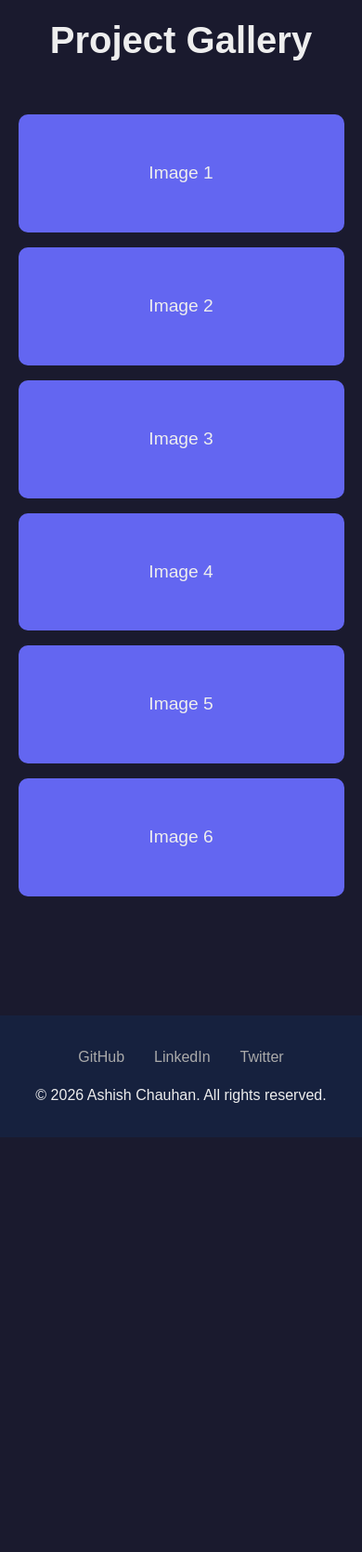
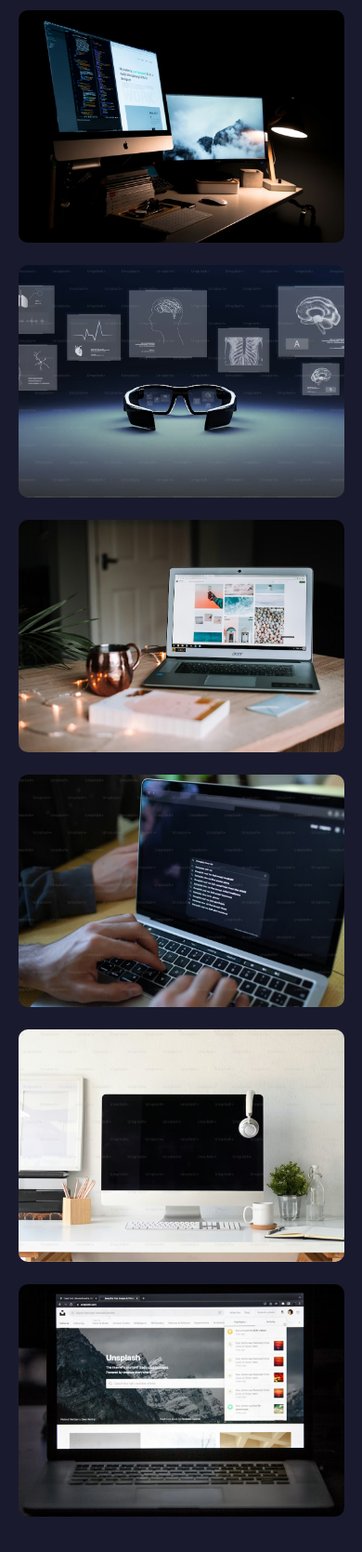
Before and after one commit to Ashishchauhan528/Project-portfolio, a plain HTML site: page projects.html in a window 390 px wide. Shown: the part 920-2589 px from the top of the page at 93% size. Before the commit the page ends 2143 px from the top, so only its background shows below. Drawn offline with Linux system fonts and the light colour scheme.

Commit message:
updated gallery and improved portfolio styling

```diff
--- a/projects.html
+++ b/projects.html
@@ -39,15 +39,26 @@
         </section>
 
         <section class="gallery">
-            <h2>Project Gallery</h2>
             <div class="grid-gallery">
-                <div class="grid-item">Image 1</div>
-                <div class="grid-item">Image 2</div>
-                <div class="grid-item">Image 3</div>
-                <div class="grid-item">Image 4</div>
-                <div class="grid-item">Image 5</div>
-                <div class="grid-item">Image 6</div>
-            </div>
+    <div class="grid-item">
+        <img src="img1.avif" alt="Project image 1">
+    </div>
+    <div class="grid-item">
+        <img src="img2.avif" alt="Project image 2">
+    </div>
+    <div class="grid-item">
+        <img src="img3.avif" alt="Project image 3">
+    </div>
+    <div class="grid-item">
+        <img src="img4.avif" alt="Project image 4">
+    </div>
+    <div class="grid-item">
+        <img src="img5.avif" alt="Project image 5">
+    </div>
+    <div class="grid-item">
+        <img src="img6.avif" alt="Project image 6">
+    </div>
+</div>
         </section>
     </main>
 
--- a/style.css
+++ b/style.css
@@ -6,6 +6,7 @@
     --text-gray: #aaa;
 }
 
+/* RESET */
 * {
     margin: 0;
     padding: 0;
@@ -19,6 +20,7 @@ body {
     line-height: 1.6;
 }
 
+/* HEADER */
 .header {
     position: fixed;
     top: 0;
@@ -53,7 +55,8 @@ body {
     transition: 0.3s;
 }
 
-.nav-links a:hover {
+.nav-links a:hover,
+.nav-links a.active {
     color: var(--primary-color);
 }
 
@@ -70,14 +73,12 @@ body {
     width: 100%;
 }
 
-.nav-links a.active {
-    color: var(--primary-color);
-}
-
+/* MAIN OFFSET */
 main {
     padding-top: 80px;
 }
 
+/* HERO */
 .hero {
     min-height: 100vh;
     display: flex;
@@ -99,15 +100,15 @@ main {
 }
 
 .badge {
-    position: relative;
     display: inline-block;
     background-color: var(--primary-color);
-    color: white;
+    color: #fff;
     padding: 0.5rem 1.5rem;
     border-radius: 20px;
     margin-bottom: 1rem;
 }
 
+/* BUTTON */
 .btn {
     display: inline-block;
     padding: 1rem 2rem;
@@ -125,6 +126,7 @@ main {
     transform: translateY(-2px);
 }
 
+/* SECTIONS */
 .cards,
 .about,
 .skills,
@@ -147,6 +149,7 @@ main {
     margin-bottom: 3rem;
 }
 
+/* CARDS */
 .cards-container {
     display: flex;
     gap: 2rem;
@@ -163,15 +166,7 @@ main {
     transition: 0.3s;
 }
 
-.card:nth-child(1):hover {
-    transform: translateY(-5px);
-}
-
-.card:nth-child(2):hover {
-    transform: translateY(-5px);
-}
-
-.card:nth-child(3):hover {
+.card:hover {
     transform: translateY(-5px);
 }
 
@@ -181,6 +176,7 @@ main {
     color: var(--primary-color);
 }
 
+/* ABOUT */
 .about p {
     text-align: center;
     font-size: 1.1rem;
@@ -189,6 +185,7 @@ main {
     color: var(--text-gray);
 }
 
+/* SKILLS */
 .skills-container {
     display: grid;
     grid-template-columns: repeat(auto-fit, minmax(280px, 1fr));
@@ -216,9 +213,9 @@ main {
 .skill-progress {
     background-color: var(--primary-color);
     height: 100%;
-    border-radius: 5px;
 }
 
+/* PROJECTS */
 .project-cards {
     display: flex;
     gap: 2rem;
@@ -243,25 +240,32 @@ main {
     margin-bottom: 1rem;
 }
 
+/* ✅ IMAGE GALLERY (FINAL) */
 .grid-gallery {
     display: grid;
     grid-template-columns: repeat(auto-fit, minmax(250px, 1fr));
-    gap: 1rem;
+    gap: 1.5rem;
 }
 
 .grid-item {
-    background-color: var(--primary-color);
-    padding: 3rem;
     border-radius: 10px;
-    text-align: center;
-    font-size: 1.2rem;
-    transition: 0.3s;
+    overflow: hidden;
+    background-color: var(--light-bg);
 }
 
-.grid-item:hover {
-    background-color: #5558dd;
+.grid-item img {
+    width: 100%;
+    height: 250px;
+    object-fit: cover;
+    display: block;
+    transition: transform 0.4s ease;
 }
 
+.grid-item img:hover {
+    transform: scale(1.08);
+}
+
+/* CONTACT */
 .contact-form {
     background-color: var(--light-bg);
     padding: 2rem;
@@ -293,6 +297,7 @@ main {
     border-color: var(--primary-color);
 }
 
+/* FOOTER */
 .footer {
     background-color: var(--light-bg);
     padding: 2rem 5%;
@@ -317,14 +322,14 @@ main {
     color: var(--primary-color);
 }
 
+/* RESPONSIVE */
 @media (max-width: 768px) {
     .hero-content h1 {
         font-size: 2rem;
     }
 
     .cards-container,
-    .project-cards,
-    .pricing-container {
+    .project-cards {
         flex-direction: column;
     }
 }
@@ -343,4 +348,3 @@ main {
         grid-template-columns: 1fr;
     }
 }
-/*updated again*/
```
Also changed, not shown: img1.avif (added), img2.avif (added), img3.avif (added), img4.avif (added), img5.avif (added), img6.avif (added).
